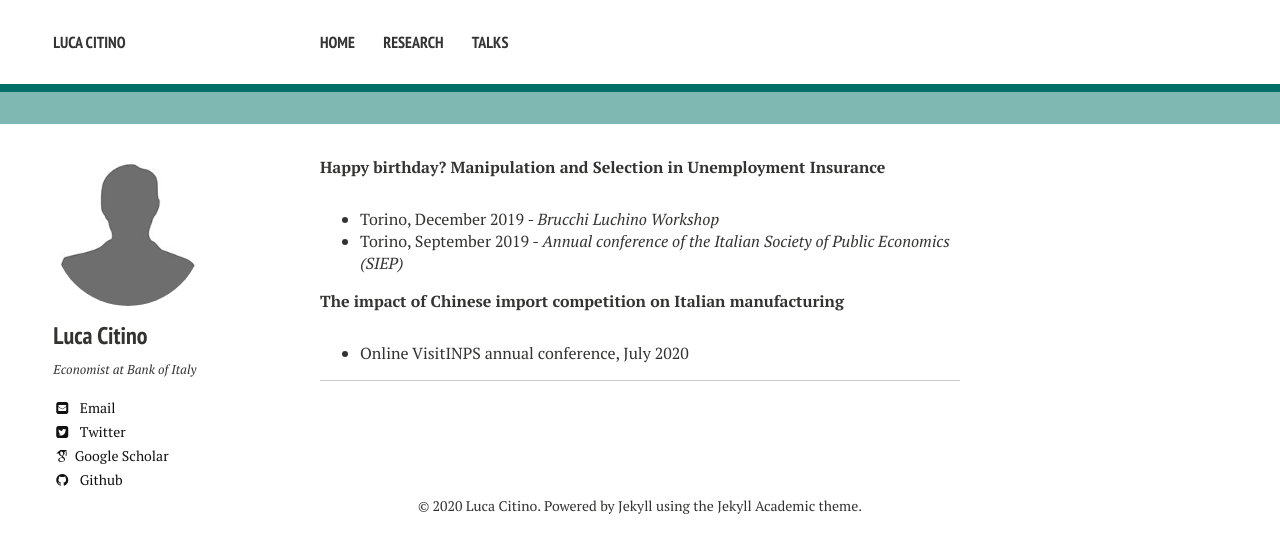
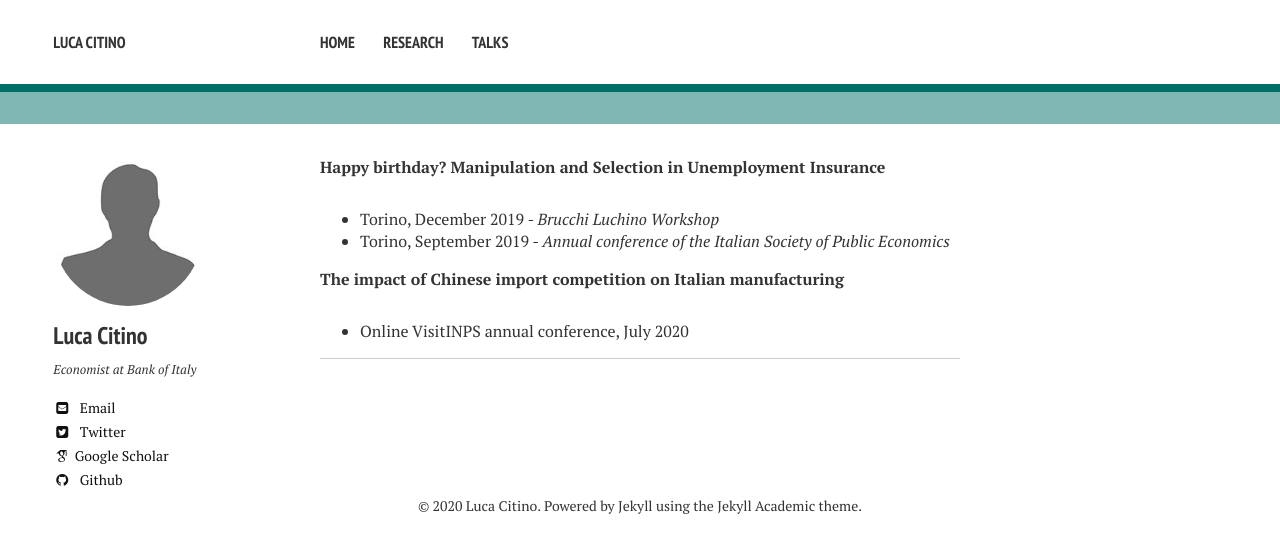
Before and after one commit to luca-citino/luca-citino.github.io, a Jekyll site: the page built from talks.md, in a window 1280 px wide. Shown: the top 553 px of the page. Built offline with Jekyll 4.4.1, drawn with Linux system fonts in a browser that asks for light colours; nearby versions of some CDN libraries; some web fonts are replaced.

Commit message:
Update talks.md

```diff
--- a/talks.md
+++ b/talks.md
@@ -5,7 +5,7 @@ layout: page
 **Happy birthday? Manipulation and Selection in Unemployment Insurance**
 
 - Torino, December 2019 - *Brucchi Luchino Workshop*
-- Torino, September 2019 - *Annual conference of the Italian Society of Public Economics (SIEP)*
+- Torino, September 2019 - *Annual conference of the Italian Society of Public Economics*
 
 **The impact of Chinese import competition on Italian manufacturing**
 
```
